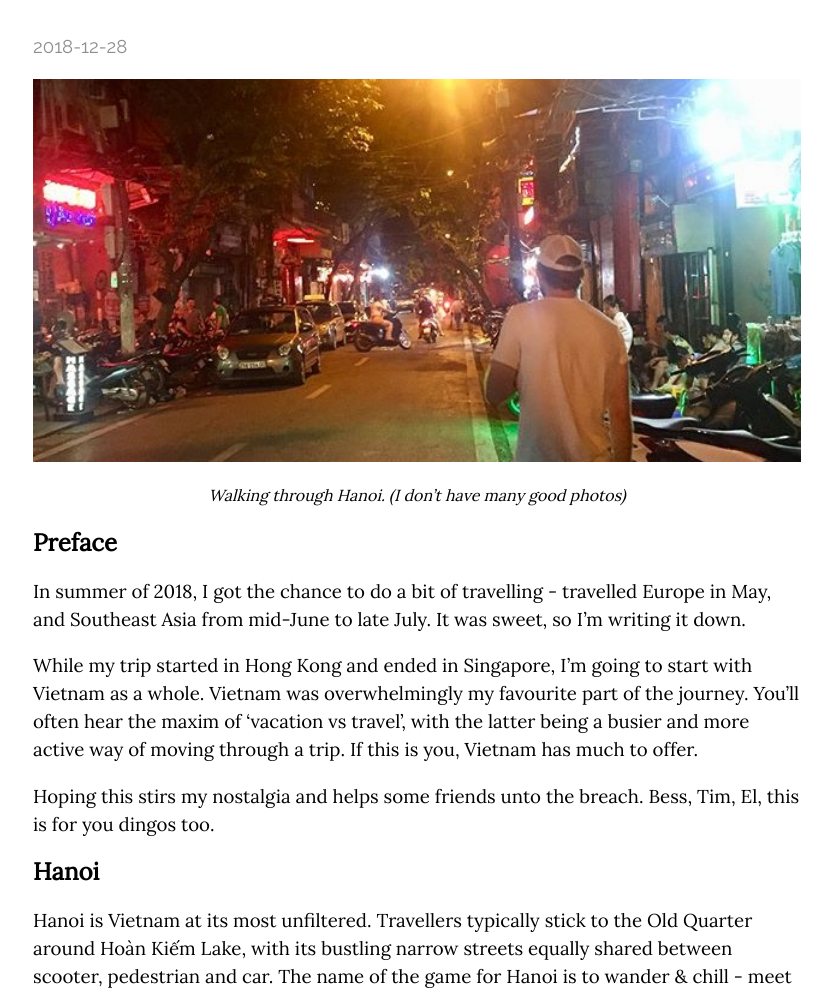
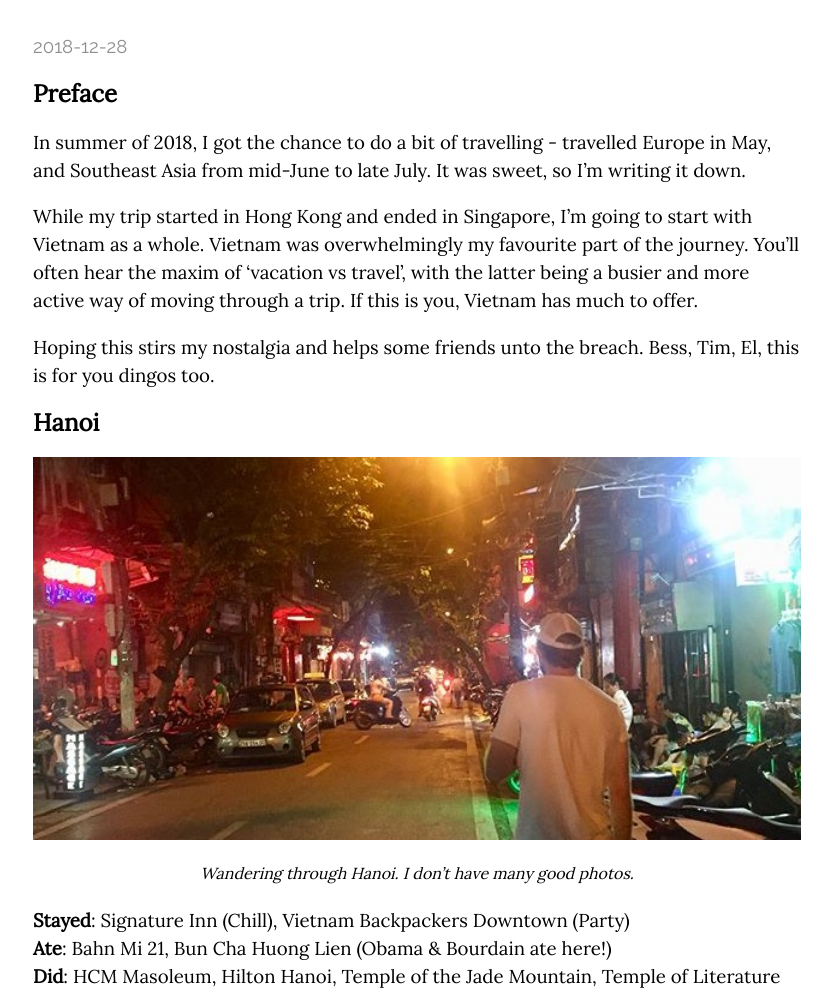
Before and after one commit to andrewlitt/andrewlitt.github.io, a plain HTML site: page 2018/12/28/AsiaPart1/index.html in a window 1280 px wide. Shown: the part 220-1213 px from the top of the page, without its empty margins (223-1055 px from the left). Drawn offline with Linux system fonts and the light colour scheme; a web font is replaced by a local one.

Commit message:
Site updated: 2019-01-05 14:05:16

```diff
--- a/2018/12/28/AsiaPart1/index.html
+++ b/2018/12/28/AsiaPart1/index.html
@@ -37,14 +37,15 @@
      <p class="post-date">
          2018-12-28
      </p>
-     <p><img width="100%" src="p1.jpg"></p>
-<p><center><em>Walking through Hanoi. (I don’t have many good photos)</em></center></p>
-<h2 id="Preface"><a href="#Preface" class="headerlink" title="Preface"></a>Preface</h2><p>In summer of 2018, I got the chance to do a bit of travelling - travelled Europe in May, and Southeast Asia from mid-June to late July. It was sweet, so I’m writing it down.</p>
+     <h2 id="Preface"><a href="#Preface" class="headerlink" title="Preface"></a>Preface</h2><p>In summer of 2018, I got the chance to do a bit of travelling - travelled Europe in May, and Southeast Asia from mid-June to late July. It was sweet, so I’m writing it down.</p>
 <p>While my trip started in Hong Kong and ended in Singapore, I’m going to start with Vietnam as a whole. Vietnam was overwhelmingly my favourite part of the journey. You’ll often hear the maxim of ‘vacation vs travel’, with the latter being a busier and more active way of moving through a trip. If this is you, Vietnam has much to offer.</p>
 <p>Hoping this stirs my nostalgia and helps some friends unto the breach. Bess, Tim, El, this is for you dingos too.</p>
-<h2 id="Hanoi"><a href="#Hanoi" class="headerlink" title="Hanoi"></a>Hanoi</h2><p>Hanoi is Vietnam at its most unfiltered. Travellers typically stick to the Old Quarter around Hoàn Kiếm Lake, with its bustling narrow streets equally shared between scooter, pedestrian and car. The name of the game for Hanoi is to wander &amp; chill - meet come cool people in your hostel, then go drift between imperial temples and markets of knockoff supreme.</p>
+<h2 id="Hanoi"><a href="#Hanoi" class="headerlink" title="Hanoi"></a>Hanoi</h2><p><img width="100%" src="p1.jpg"></p>
+<center><em>Wandering through Hanoi. I don’t have many good photos.</em></center>
+
+<p><strong>Stayed</strong>: Signature Inn (Chill), Vietnam Backpackers Downtown (Party)<br><strong>Ate</strong>: Bahn Mi 21, Bun Cha Huong Lien (Obama &amp; Bourdain ate here!)<br><strong>Did</strong>: HCM Masoleum, Hilton Hanoi, Temple of the Jade Mountain, Temple of Literature</p>
+<p>Hanoi is Vietnam at its most unfiltered. Travellers typically stick to the Old Quarter around Hoàn Kiếm Lake, with its bustling narrow streets equally shared between scooter, pedestrian and car. The name of the game for Hanoi is to wander &amp; chill - meet come cool people in your hostel, then go drift between imperial temples and markets of knockoff supreme.</p>
 <p>If you’re heading to Sa Pa or Ha Long Bay, Hanoi’s a good base to work out of. Beware though, there are plenty of tour companies that are shitty or scams. I would make sure to book tours &amp; trips through your hostel, or a source that has plenty of good reviews online.</p>
-<p>Stay: Signature Inn (Chill), Vietnam Backpackers Downtown(Party)<br>Eat: Bahn Mi 21, Bun Cha Huong Lien (Obama &amp; Bourdain ate here!)<br>Do: HCM Masoleum, Hilton Hanoi, Temple of the Jade Mountain, Temple of Literature</p>
 <h2 id="Ha-Long-Bay"><a href="#Ha-Long-Bay" class="headerlink" title="Ha Long Bay"></a>Ha Long Bay</h2><h2 id="Ninh-Binh"><a href="#Ninh-Binh" class="headerlink" title="Ninh Binh"></a>Ninh Binh</h2><h2 id="Hue"><a href="#Hue" class="headerlink" title="Hue"></a>Hue</h2><h2 id="Hoi-An"><a href="#Hoi-An" class="headerlink" title="Hoi An"></a>Hoi An</h2><h2 id="Mui-Ne"><a href="#Mui-Ne" class="headerlink" title="Mui Ne"></a>Mui Ne</h2><h2 id="Ho-Chi-Minh-City"><a href="#Ho-Chi-Minh-City" class="headerlink" title="Ho Chi Minh City"></a>Ho Chi Minh City</h2>
  </div>
 </div>
```
